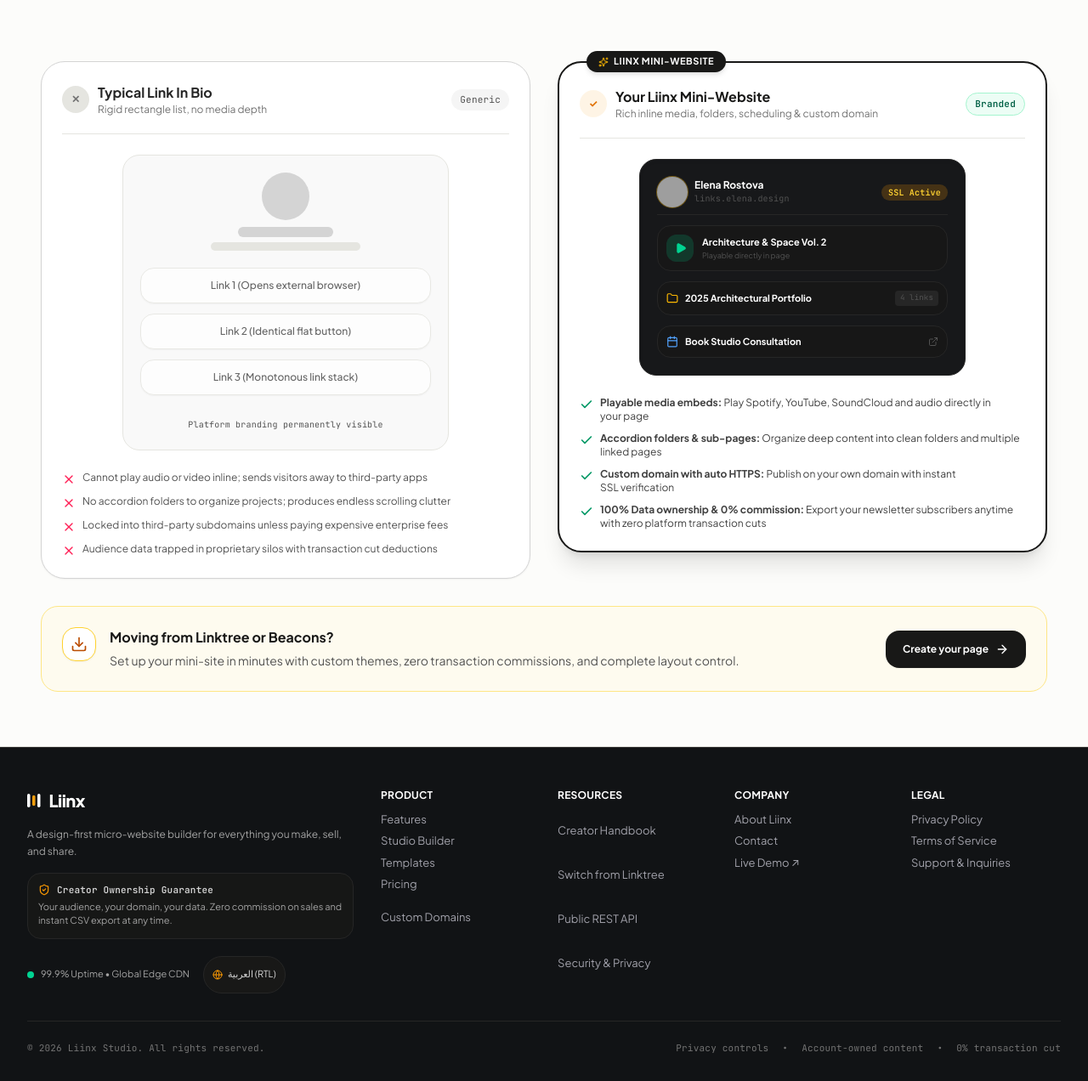
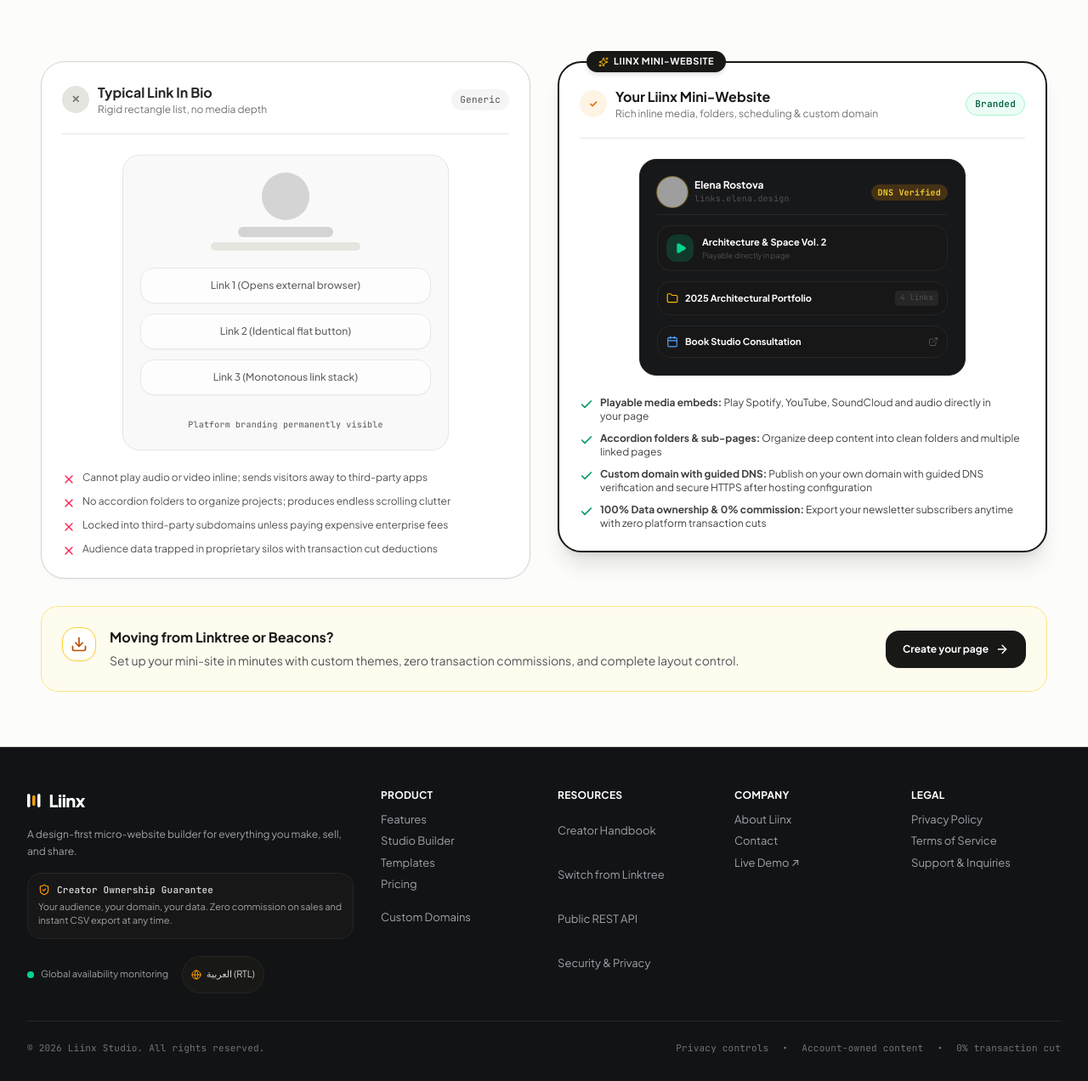
Before and after one commit to samirmagdy/liinx, a React (Vite) app: page /features in a window 1280 px wide. Shown: the part 1600-2872 px from the top of the page at 85% size. Built offline with nearby package versions, Linux system fonts and the light colour scheme; no server answers; grey boxes are pictures that could not be loaded.

Commit message:
chore: update domain verification and availability UI copy

```diff
--- a/src/components/ComparisonSection.tsx
+++ b/src/components/ComparisonSection.tsx
@@ -192,7 +192,7 @@
                       </div>
                     </div>
                     <span className="text-[10px] font-mono px-2 py-0.5 rounded-full bg-amber-500/20 text-amber-300 font-bold">
-                      SSL Active
+                      DNS Verified
                     </span>
                   </div>
 
@@ -240,7 +240,7 @@
                   </li>
                   <li className="flex items-start gap-2">
                     <Check className="w-4 h-4 text-emerald-600 shrink-0 mt-0.5 stroke-[2.5]" />
-                    <span><strong>{ar ? 'نطاق مخصص مع HTTPS تلقائي' : 'Custom domain with auto HTTPS'}:</strong> {ar ? 'استخدم نطاقك الخاص بالكامل (مثل links.yourdomain.com)' : 'Publish on your own domain with instant SSL verification'}</span>
+                    <span><strong>{ar ? 'نطاق مخصص مع توجيه DNS' : 'Custom domain with guided DNS'}:</strong> {ar ? 'استخدم نطاقك الخاص بالكامل (مثل links.yourdomain.com) مع دعم تشفير HTTPS بعد إعداد الاستضافة' : 'Publish on your own domain with guided DNS verification and secure HTTPS after hosting configuration'}</span>
                   </li>
                   <li className="flex items-start gap-2">
                     <Check className="w-4 h-4 text-emerald-600 shrink-0 mt-0.5 stroke-[2.5]" />
--- a/src/components/FeaturesSection.tsx
+++ b/src/components/FeaturesSection.tsx
@@ -75,11 +75,11 @@
       title: isRtl ? 'ملكية رقمية تامة' : 'Own Everything',
       desc: isRtl
         ? 'نطاقك الخاص، بياناتك في يدك، وواجهة برمجية REST تضمن استقلالك.'
-        : 'Your personal custom domain, automated SSL, raw CSV exports, and a developer REST API.',
+        : 'Your personal custom domain with guided DNS, raw CSV exports, and a developer REST API.',
       icon: ShieldCheck,
       badgeColor: 'bg-purple-100 text-purple-900 border-purple-200',
       highlights: [
-        isRtl ? 'ربط نطاق خاص (links.yourname.com) مع شهادة SSL تلقائية' : 'Custom domain with zero-downtime automated SSL',
+        isRtl ? 'ربط نطاق خاص (links.yourname.com) مع توجيه DNS وتشفير HTTPS بعد إعداد الاستضافة' : 'Custom domain support with secure HTTPS after hosting configuration',
         isRtl ? 'تصدير كامل لبيانات الروابط والزيارات بنقرة واحدة (CSV)' : 'One-click raw CSV data export with zero lock-in',
         isRtl ? 'واجهة برمجية مفتوحة (Public REST API v1)' : 'Public REST API v1 for automated builds and pipelines',
         isRtl ? 'حرية تامة في نقل المحتوى متى أردت دون عوائق' : 'Guaranteed platform portability with open schemas'
--- a/src/components/Footer.tsx
+++ b/src/components/Footer.tsx
@@ -52,7 +52,7 @@
               <div className="flex flex-wrap items-center gap-4 pt-1">
                 <div className="flex items-center gap-2">
                   <span className="w-2 h-2 rounded-full bg-emerald-400" />
-                  <span className="text-[11px] text-neutral-400">{ui("99.9% Uptime • Global Edge CDN")}</span>
+                  <span className="text-[11px] text-neutral-400">{ui("Global availability monitoring")}</span>
                 </div>
 
                 <button
--- a/src/components/PricingSection.tsx
+++ b/src/components/PricingSection.tsx
@@ -49,7 +49,7 @@
         ? [
             'كل ما تتضمنه الخطة المجانية',
             'حتى 5 ملفات شخصية ومواقع مصغرة',
-            'نطاق مخصص مع تشفير HTTPS تلقائي',
+            'دعم النطاق المخصص مع تشفير HTTPS بعد إعداد الاستضافة',
             'إزالة شارة ليينكس بالكامل',
             'تخصيص CSS وخطوط ويب إضافية',
             'جدولة الروابط وتتبع حملات UTM',
@@ -58,7 +58,7 @@
         : [
             'Everything in Free',
             'Up to 5 profiles / mini-sites under 1 account',
-            'Custom domain with automatic HTTPS',
+            'Custom domain support with secure HTTPS after hosting configuration',
             'Remove all Liinx branding',
             'Custom CSS styling & web font injection',
             'Link scheduling & UTM campaign tracking',
--- a/src/components/TrustProofSection.tsx
+++ b/src/components/TrustProofSection.tsx
@@ -57,10 +57,10 @@
     },
     {
       icon: <Lock className="w-5 h-5 text-amber-600" />,
-      title: ar ? 'أمان HTTPS تلقائي مشفر' : 'Instant Automated HTTPS',
+      title: ar ? 'ربط النطاق مع توجيه DNS' : 'Custom Domains & Guided DNS',
       description: ar
-        ? 'كل نطاق مخصص يربطه المستخدم يحصل على شهادة SSL مشفرة تلقائياً بدون أي تعقيد تقني.'
-        : 'Every custom domain connected to Liinx receives automatic, managed TLS encryption out of the box.'
+        ? 'اربط نطاقك المخصص عبر إرشادات DNS دقيقة خطوة بخطوة، مع دعم تشفير HTTPS الآمن بعد إعداد الاستضافة.'
+        : 'Connect your custom domain with guided DNS verification and secure HTTPS after hosting configuration.'
     }
   ];
 
--- a/src/config/uiArabic.ts
+++ b/src/config/uiArabic.ts
@@ -3,7 +3,7 @@
   'Could not load data. Reopen this tab to retry.': 'تعذّر تحميل البيانات. افتح هذا التبويب مجدداً لإعادة المحاولة.',
   'Uploading...': 'جارٍ الرفع…', 'Upload Avatar Image': 'رفع صورة الملف', 'Dark': 'داكن', 'Light': 'فاتح', 'Square': 'مربّع', 'Pill': 'بيضاوي',
   'loading': 'جارٍ التحميل', 'Current Plan': 'الخطة الحالية', 'Downgrade': 'إدارة الاشتراك', 'Select Pro': 'اختيار Pro', 'Select Studio': 'اختيار Studio', 'Analytics': 'التحليلات', 'Published page': 'الصفحة المنشورة', 'Published autosave': 'حفظ مباشر للصفحة المنشورة', 'Changes save directly to the published page. Unpublished pages are hidden; Liinx does not keep a separate draft revision.': 'تُحفظ التغييرات مباشرةً على الصفحة المنشورة. الصفحات غير المنشورة مخفية؛ ولا يحتفظ Liinx بإصدار مسودة منفصل.', 'Saved': 'تم الحفظ', 'Studio': 'Studio',
-  '✓ Pixel settings saved!': 'تم حفظ إعدادات التتبع', 'Save Tracking IDs': 'حفظ معرّفات التتبع', 'Checking DNS...': 'جارٍ فحص DNS…', 'Verify DNS': 'التحقق من DNS',
+  '✓ Pixel settings saved!': 'تم حفظ إعدادات التتبع', 'Save Tracking IDs': 'حفظ معرّفات التتبع', 'Checking DNS...': 'جارٍ فحص DNS…', 'Verify DNS': 'التحقق من DNS', 'Global availability monitoring': 'مراقبة التوفر والجاهزية عالمياً',
   'Save Domain': 'حفظ النطاق', '✓ Custom styling saved!': 'تم حفظ المظهر المخصص', 'Save Custom CSS & Fonts': 'حفظ CSS والخطوط',
   'CONNECTED': 'متصل', 'DISCONNECTED': 'غير متصل', 'Syncing...': 'جارٍ المزامنة…', 'Sync Now': 'المزامنة الآن', 'ENABLED': 'مفعّل', 'PAUSED': 'متوقف',
   'Creating...': 'جارٍ الإنشاء…', 'Create Profile': 'إنشاء ملف', 'API Key Generated': 'تم إنشاء مفتاح API', 'Generate Studio API Key': 'إنشاء مفتاح API',
--- a/src/features/builder/components/panels/SettingsPanel.tsx
+++ b/src/features/builder/components/panels/SettingsPanel.tsx
@@ -347,8 +347,8 @@
             </div>
             <p className="text-[11px] leading-relaxed text-neutral-500 pt-1">
               {profile.customDomainVerified
-                ? ui("✓ Domain connected successfully. Secure HTTPS is active and visitors will be routed to your Liinx page.")
-                : ui("3. Click 'Verify DNS' below once your record is created. Secure HTTPS is configured automatically by Liinx.")}
+                ? ui("✓ Domain connected successfully. Secure HTTPS becomes active once your hosting provider completes TLS certificate provisioning.")
+                : ui("3. Click 'Verify DNS' below once your record is created. Connect your custom domain with guided DNS verification.")}
             </p>
           </div>
 
```
Also changed, not shown: 1 other file (tests, documents, lock files or other folders).
